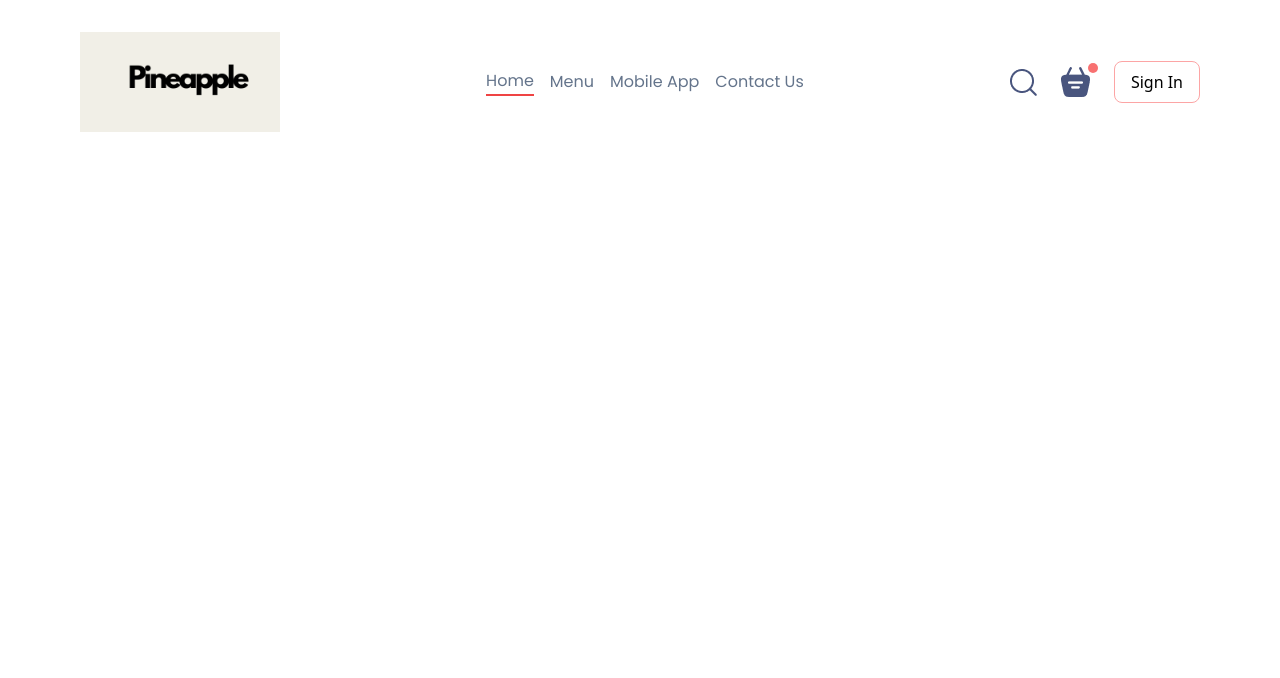
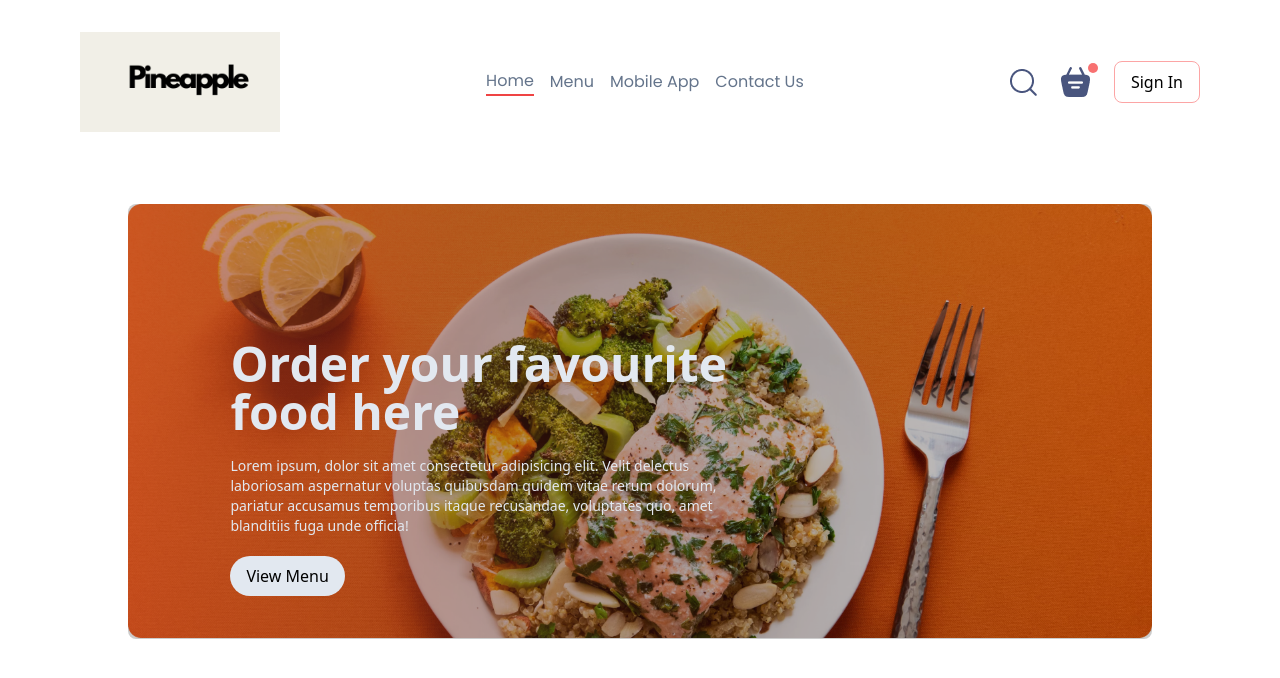
Before and after one commit to shaswat08/food-delivery-app, a React (Vite) app in the folder frontend/: page / in a window 1280 px wide. Shown: the top 678 px of the page. Built offline with nearby package versions, Linux system fonts and the light colour scheme.

Commit message:
Configured the header component for my home page

```diff
--- a/frontend/src/App.jsx
+++ b/frontend/src/App.jsx
@@ -1,10 +1,19 @@
 import React from "react";
 import NavBar from "./components/NavBar";
+import { Route, Routes } from "react-router-dom";
+import Home from "./pages/Home";
+import Cart from "./pages/Cart";
+import PlaceOrder from "./pages/PlaceOrder";
 
 const App = () => {
   return (
     <div>
       <NavBar />
+      <Routes>
+        <Route path="/" element={<Home />} />
+        <Route path="/cart" element={<Cart />} />
+        <Route path="/order" element={<PlaceOrder />} />
+      </Routes>
     </div>
   );
 };
--- /dev/null
+++ b/frontend/src/components/Header.jsx
@@ -0,0 +1,25 @@
+import React from "react";
+
+const Header = () => {
+  return (
+    <div className="h-[34vw] w-[80%] my-10 mx-auto bg-[url('/header_img.png')] bg-contain bg-no-repeat relative">
+      <div className="absolute inset-0 bg-black opacity-20 rounded-lg"></div>
+      <div className="absolute flex flex-col items-start gap-5 max-w-[50%] bottom-[10%] left-[8vw] animate-fadeIn">
+        <h1 className="text-5xl font-bold text-slate-200">
+          Order your favourite food here
+        </h1>
+        <p className="text-sm text-slate-200">
+          Lorem ipsum, dolor sit amet consectetur adipisicing elit. Velit
+          delectus laboriosam aspernatur voluptas quibusdam quidem vitae rerum
+          dolorum, pariatur accusamus temporibus itaque recusandae, voluptates
+          quo, amet blanditiis fuga unde officia!
+        </p>
+        <button className="px-4 py-2 border-none rounded-full bg-slate-200">
+          View Menu
+        </button>
+      </div>
+    </div>
+  );
+};
+
+export default Header;
--- /dev/null
+++ b/frontend/src/pages/Cart.jsx
@@ -0,0 +1,9 @@
+import React from 'react'
+
+const Cart = () => {
+  return (
+    <div>Cart</div>
+  )
+}
+
+export default Cart
--- /dev/null
+++ b/frontend/src/pages/Home.jsx
@@ -0,0 +1,12 @@
+import React from "react";
+import Header from "../components/Header";
+
+const Home = () => {
+  return (
+    <div>
+      <Header />
+    </div>
+  );
+};
+
+export default Home;
--- /dev/null
+++ b/frontend/src/pages/PlaceOrder.jsx
@@ -0,0 +1,9 @@
+import React from 'react'
+
+const PlaceOrder = () => {
+  return (
+    <div>PlaceOrder</div>
+  )
+}
+
+export default PlaceOrder
--- a/frontend/tailwind.config.js
+++ b/frontend/tailwind.config.js
@@ -6,6 +6,15 @@ export default {
       fontFamily: {
         poppins: ["Poppins"],
       },
+      animation: {
+        fadeIn: "fadeIn 1s ease-in",
+      },
+      keyframes: {
+        fadeIn: {
+          "0%": { opacity: "0" },
+          "100%": { opacity: "1" },
+        },
+      },
     },
   },
   plugins: [],
```
Also changed, not shown: frontend/public/header_img.png (added).
